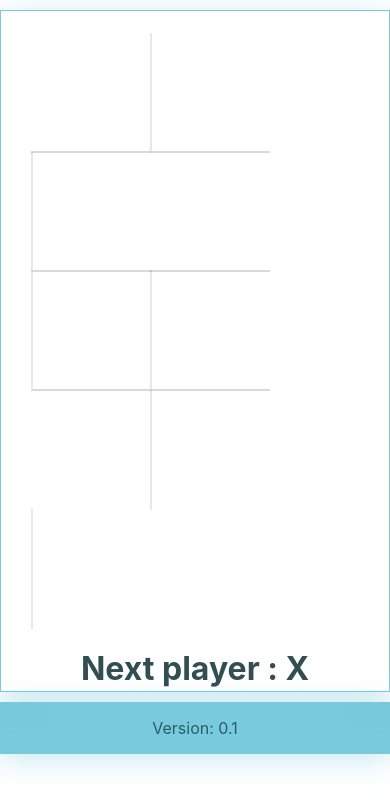
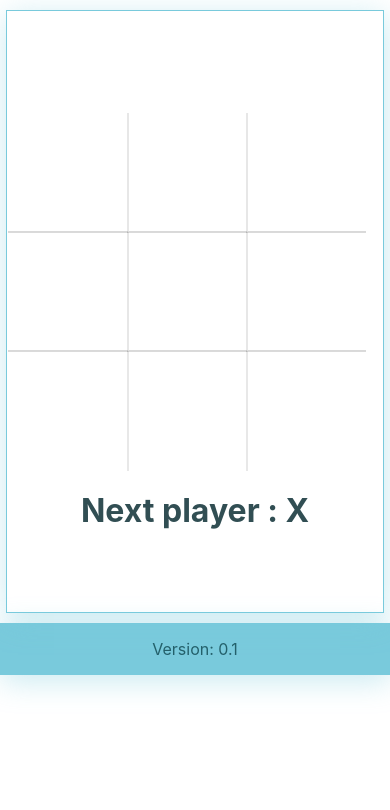
Before and after one commit to mohawwadrez/tictoctoetask, a React (Create React App) app: page / in a window 390 px wide. Shown: the top 810 px of the page. Built offline with nearby package versions, Linux system fonts and the light colour scheme.

Commit message:
padding respansive

```diff
--- a/src/App.scss
+++ b/src/App.scss
@@ -14,6 +14,9 @@
     justify-content: center;
     flex-direction: column;
     position: relative;
+    @media screen and (max-width: 600px) {
+      padding: 0.5px;
+    }
   }
   .board-row {
     .square {
```
